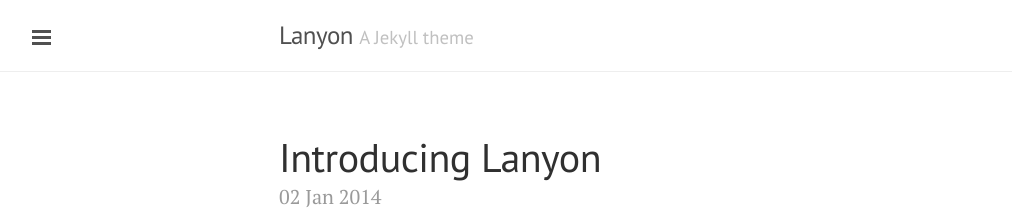
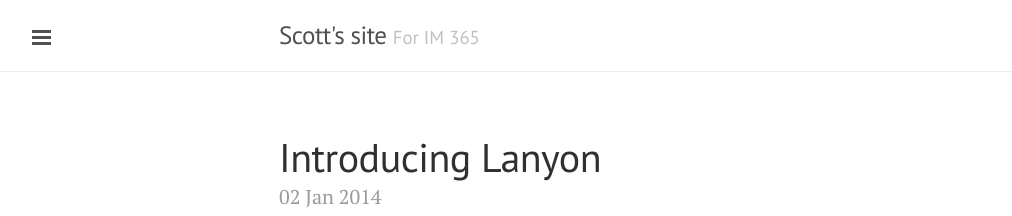
Before and after one commit to lspfeiffer/lspfeiffer.github.io, a Jekyll site: the page built from index.html, in a window 1280 px wide and 900 px high. Shown: the top 216 px of the window, without its empty margins (1-1013 px from the left). Built offline with Jekyll 4.4.1, drawn with Linux system fonts in a browser that asks for light colours; Markdown is read by kramdown in place of the engine named in the settings; the list of posts is cut into pages by our own code.

Commit message:
site info

```diff
--- a/_config.yml
+++ b/_config.yml
@@ -6,14 +6,14 @@
 permalink:        pretty
 
 # Setup
-title:            Lanyon
-tagline:          'A Jekyll theme'
+title:            Scott's site
+tagline:          'For IM 365'
 description:      'A reserved <a href="http://jekyllrb.com" target="_blank">Jekyll</a> theme that places the utmost gravity on content with a hidden drawer. Made by <a href="https://twitter.com/mdo" target="_blank">@mdo</a>.'
-url:              http://lanyon.getpoole.com
+url:              lspfeiffer.com
 
 author:
-  name:           'Mark Otto'
-  url:            https://twitter.com/mdo
+  name:           'Scott Pfeiffer'
+  url:            https://twitter.com/lspfeiffer
 
 paginate:         5
 
```
